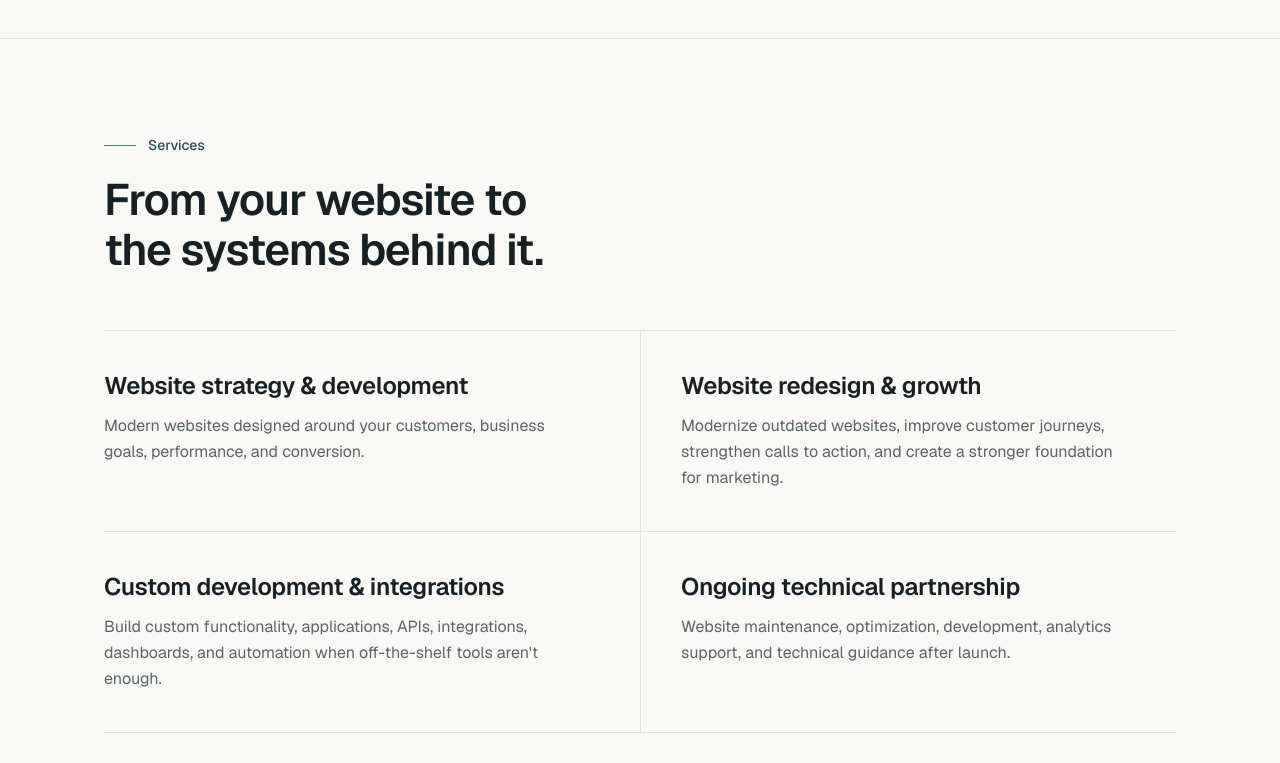
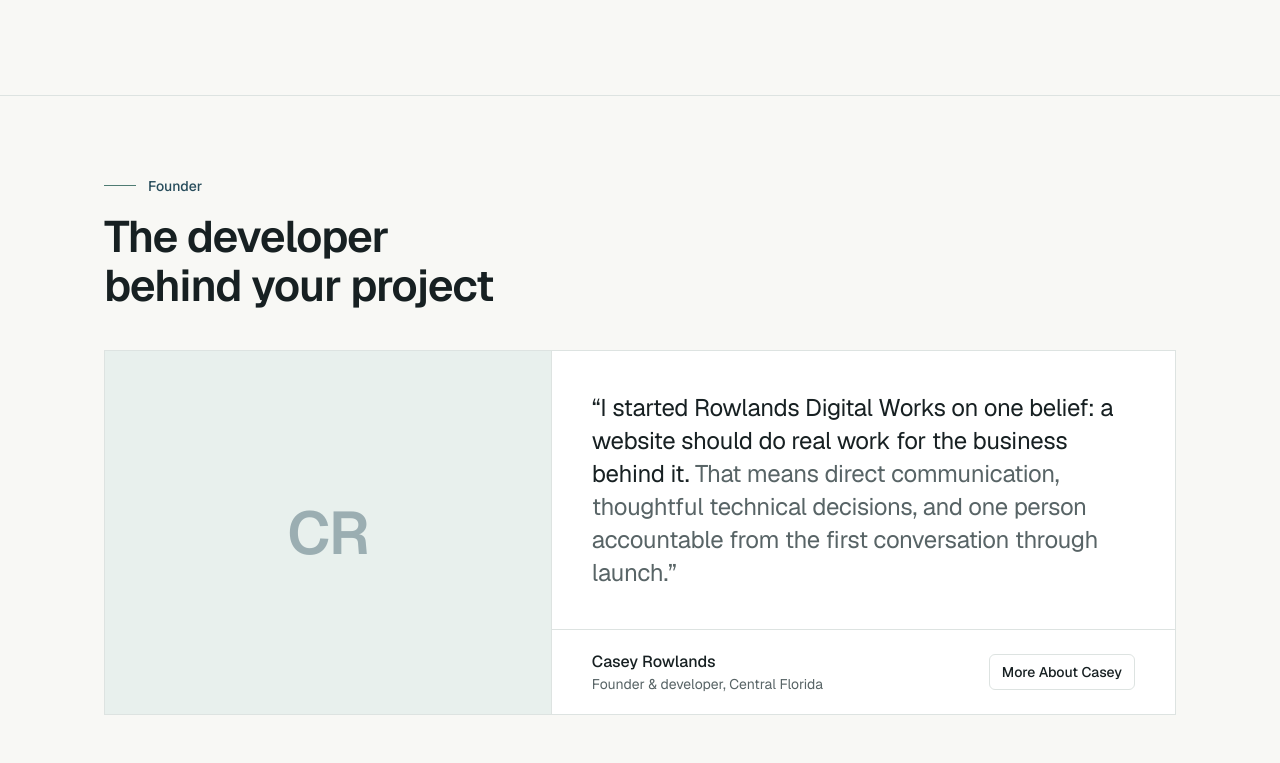
Before and after one commit to CaseyR1221/rowlands-digital, a Next.js app: page / in a window 1280 px wide. Shown: the part 1657-2420 px from the top of the page. Built offline with nearby package versions, Linux system fonts and the light colour scheme.

Commit message:
removed some sections from the homepage and began to clean up components to reduce page length

```diff
--- a/app/page.tsx
+++ b/app/page.tsx
@@ -1,10 +1,7 @@
 import { Hero } from "@/components/home/hero";
 import { Positioning } from "@/components/home/positioning";
 import { ServicesOverview } from "@/components/home/services-overview";
-import { IndustryExperience } from "@/components/home/industry-experience";
-import { WhyWorkTogether } from "@/components/home/why-work-together";
 import { FounderSection } from "@/components/home/founder-section";
-import { Process } from "@/components/home/process";
 import { WebsiteReviewCta } from "@/components/home/website-review-cta";
 import { FinalCta } from "@/components/home/final-cta";
 import { siteConfig } from "@/lib/site";
@@ -36,11 +33,8 @@
       />
       <Hero />
       <Positioning />
+      <FounderSection />
       <ServicesOverview />
-      <IndustryExperience />
-      <WhyWorkTogether />
-      <FounderSection />
-      <Process />
       <WebsiteReviewCta />
       <FinalCta />
     </main>
--- a/components/home/founder-section.tsx
+++ b/components/home/founder-section.tsx
@@ -6,61 +6,57 @@
 export function FounderSection() {
   return (
     <section className="border-b border-border">
-      <Container className="py-16 sm:py-20 lg:py-24">
-        <div className="grid gap-10 border border-border bg-surface p-6 sm:p-10 lg:grid-cols-12 lg:gap-14 lg:p-14">
+      <Container className="py-14 sm:py-16 lg:py-20">
+        <p className="flex items-center gap-3 text-sm font-medium text-primary">
+          <span aria-hidden="true" className="h-px w-8 bg-accent" />
+          Founder
+        </p>
+
+        <h2 className="mt-4 max-w-xl text-balance text-headline font-semibold text-foreground">
+          The developer behind your project
+        </h2>
+
+        <figure className="mt-8 grid border border-border bg-surface sm:mt-10 md:grid-cols-12">
           {/*
-            Monogram plate. Swap the inner block for a next/image headshot
-            once one exists; the surrounding layout does not need to change.
+            Portrait placeholder. Swap this block for a fill next/image once a
+            headshot exists; the grid cell already sets the shape and height.
           */}
-          <div className="lg:col-span-4">
-            <div className="flex aspect-4/5 max-w-14rem items-center justify-center border border-border bg-accent-soft">
+          <div className="flex aspect-4/3 items-center justify-center bg-accent-soft sm:aspect-16/9 md:col-span-5 md:aspect-auto md:min-h-full">
             <span
               aria-hidden="true"
-                className="text-6xl font-semibold tracking-tight text-primary"
+              className="text-6xl font-semibold tracking-tight text-primary/40"
             >
               CR
             </span>
           </div>
-            <p className="mt-4 font-medium text-foreground">Casey Rowlands</p>
+
+          <div className="flex flex-col border-t border-border md:col-span-7 md:border-t-0 md:border-l">
+            <blockquote className="flex-1 p-7 sm:p-9 lg:p-10">
+              <p className="max-w-2xl text-title leading-snug text-muted-foreground">
+                <span className="text-foreground">
+                  &ldquo;I started Rowlands Digital Works on one belief: a
+                  website should do real work for the business behind it.
+                </span>{" "}
+                That means direct communication, thoughtful technical decisions,
+                and one person accountable from the first conversation through
+                launch.&rdquo;
+              </p>
+            </blockquote>
+
+            <figcaption className="flex flex-wrap items-center justify-between gap-4 border-t border-border px-7 py-5 sm:px-9 lg:px-10">
+              <div>
+                <p className="font-medium text-foreground">Casey Rowlands</p>
                 <p className="text-sm text-muted-foreground">
                   Founder &amp; developer, Central Florida
                 </p>
               </div>
 
-          <div className="lg:col-span-8">
-            <p className="flex items-center gap-3 text-sm font-medium text-primary">
-              <span aria-hidden="true" className="h-px w-8 bg-accent" />
-              Founder-Led
-            </p>
-
-            <h2 className="mt-5 text-balance text-headline font-semibold text-foreground">
-              You&rsquo;ll work directly with the person building your project.
-            </h2>
-
-            <div className="mt-6 max-w-2xl space-y-5 text-lead text-muted-foreground">
-              <p>
-                I&rsquo;m Casey Rowlands, a full-stack web developer based in
-                Central Florida. I&rsquo;ve spent my career building and
-                operating production websites and digital systems, including
-                extensive work supporting the chiropractic industry.
-              </p>
-              <p>
-                I started Rowlands Digital Works to give growing businesses
-                access to experienced web development without the layers and
-                overhead of a traditional agency. That means direct
-                communication, thoughtful technical decisions, and one person
-                accountable for understanding the problem and carrying the
-                solution through to launch.
-              </p>
-            </div>
-
-            <div className="mt-8">
-              <Button asChild variant="outline" size="lg">
+              <Button asChild variant="outline">
                 <Link href="/about">More About Casey</Link>
               </Button>
+            </figcaption>
           </div>
-          </div>
-        </div>
+        </figure>
       </Container>
     </section>
   );
--- a/components/home/services-overview.tsx
+++ b/components/home/services-overview.tsx
@@ -3,23 +3,38 @@
 import { Container } from "@/components/container";
 import { SectionHeading } from "@/components/section-heading";
 import { Button } from "@/components/ui/button";
+import { Card, CardContent } from "@/components/ui/card";
+import { cn } from "@/lib/utils";
 
+/*
+ * Bento placement is deliberate rather than uniform: `wide` cells take four of
+ * the six columns and split their contents into two inner columns, so the two
+ * cell shapes alternate down the grid. `featured` tints the flagship service.
+ */
 const SERVICES = [
   {
     title: "Website strategy & development",
     body: "Modern websites designed around your customers, business goals, performance, and conversion.",
+    wide: true,
+    featured: true,
   },
   {
     title: "Website redesign & growth",
     body: "Modernize outdated websites, improve customer journeys, strengthen calls to action, and create a stronger foundation for marketing.",
+    wide: false,
+    featured: false,
   },
   {
     title: "Custom development & integrations",
     body: "Build custom functionality, applications, APIs, integrations, dashboards, and automation when off-the-shelf tools aren't enough.",
+    wide: false,
+    featured: false,
   },
   {
     title: "Ongoing technical partnership",
     body: "Website maintenance, optimization, development, analytics support, and technical guidance after launch.",
+    wide: true,
+    featured: false,
   },
 ];
 
@@ -32,18 +47,49 @@
           title="From your website to the systems behind it."
         />
 
-        <ul className="mt-12 grid border-t border-border sm:mt-14 sm:grid-cols-2">
+        <ul className="mt-12 grid gap-4 sm:mt-14 sm:grid-cols-2 sm:gap-5 lg:grid-cols-6">
           {SERVICES.map((service) => (
             <li
               key={service.title}
-              className="border-b border-border py-8 sm:py-10 sm:odd:pr-10 sm:even:border-l sm:even:pl-10"
+              className={cn(
+                "lg:col-span-2",
+                service.wide && "sm:col-span-2 lg:col-span-4",
+              )}
             >
-              <h3 className="text-title font-semibold text-foreground">
-                {service.title}
-              </h3>
-              <p className="mt-3 max-w-md leading-relaxed text-muted-foreground">
-                {service.body}
-              </p>
+              <Card
+                className={cn(
+                  "h-full justify-center rounded-2xl border border-border ring-0 [--card-spacing:--spacing(6)] sm:[--card-spacing:--spacing(8)]",
+                  service.featured &&
+                    "border-accent/30 bg-accent-soft lg:[--card-spacing:--spacing(10)]",
+                )}
+              >
+                <CardContent
+                  className={cn(
+                    service.wide &&
+                      "lg:grid lg:grid-cols-5 lg:items-baseline lg:gap-x-8",
+                  )}
+                >
+                  <h3
+                    className={cn(
+                      "text-title font-semibold text-balance text-foreground",
+                      service.wide && "lg:col-span-2",
+                    )}
+                  >
+                    {service.title}
+                  </h3>
+                  <p
+                    className={cn(
+                      "mt-3 leading-relaxed text-muted-foreground",
+                      // Wide cells only split into columns at `lg`; until then
+                      // the cap keeps the stacked body at a readable measure.
+                      service.wide &&
+                        "max-w-prose lg:col-span-3 lg:mt-0 lg:text-lead",
+                    )}
+                  >
+                    {service.body}
+                  </p>
+                </CardContent>
+              </Card>
             </li>
           ))}
         </ul>
--- a/components/home/why-work-together.tsx
+++ /dev/null
@@ -1,47 +0,0 @@
-import { Container } from "@/components/container";
-import { SectionHeading } from "@/components/section-heading";
-
-const DIFFERENTIATORS = [
-  {
-    title: "Work directly with the developer",
-    body: "No account-manager handoffs or layers of communication. Clients work directly with the person designing and building the solution.",
-  },
-  {
-    title: "Business before technology",
-    body: "Start with the objective, customer journey, and business problem before deciding what technology should be used.",
-  },
-  {
-    title: "More than a website builder",
-    body: "Full-stack experience makes it possible to solve problems involving APIs, databases, CMS platforms, analytics, integrations, automation, and custom software.",
-  },
-  {
-    title: "Built for life after launch",
-    body: "The work doesn't stop when the site goes live. Performance, maintainability, analytics, reliability, and ongoing improvements are part of building something useful long-term.",
-  },
-];
-
-export function WhyWorkTogether() {
-  return (
-    <section className="border-b border-border">
-      <Container className="py-16 sm:py-20 lg:py-24">
-        <SectionHeading title="A different kind of development partner." />
-
-        <dl className="mt-12 border-t border-border sm:mt-14">
-          {DIFFERENTIATORS.map((item) => (
-            <div
-              key={item.title}
-              className="grid gap-3 border-b border-border py-8 lg:grid-cols-12 lg:gap-12 lg:py-9"
-            >
-              <dt className="text-title font-semibold text-foreground lg:col-span-4">
-                {item.title}
-              </dt>
-              <dd className="max-w-2xl leading-relaxed text-muted-foreground lg:col-span-8">
-                {item.body}
-              </dd>
-            </div>
-          ))}
-        </dl>
-      </Container>
-    </section>
-  );
-}
--- /dev/null
+++ b/components/ui/card.tsx
@@ -0,0 +1,38 @@
+import * as React from "react";
+
+import { cn } from "@/lib/utils";
+
+/**
+ * Flat panel surface. The default ring is swapped for a hairline border at the
+ * call site so cards match the rules used elsewhere on the site, and
+ * `--card-spacing` drives the padding rhythm.
+ */
+function Card({
+  className,
+  size = "default",
+  ...props
+}: React.ComponentProps<"div"> & { size?: "default" | "sm" }) {
+  return (
+    <div
+      data-slot="card"
+      data-size={size}
+      className={cn(
+        "group/card flex flex-col gap-(--card-spacing) overflow-hidden rounded-xl bg-card py-(--card-spacing) text-sm text-card-foreground ring-1 ring-foreground/10 [--card-spacing:--spacing(4)] has-[>img:first-child]:pt-0 data-[size=sm]:[--card-spacing:--spacing(3)] *:[img:first-child]:rounded-t-xl *:[img:last-child]:rounded-b-xl",
+        className,
+      )}
+      {...props}
+    />
+  );
+}
+
+function CardContent({ className, ...props }: React.ComponentProps<"div">) {
+  return (
+    <div
+      data-slot="card-content"
+      className={cn("px-(--card-spacing)", className)}
+      {...props}
+    />
+  );
+}
+
+export { Card, CardContent };
--- a/lib/utils.ts
+++ b/lib/utils.ts
@@ -1,4 +1,17 @@
-import { twMerge } from "tailwind-merge";
+import { extendTailwindMerge } from "tailwind-merge";
+
+/*
+ * The fluid display scale lives in globals.css, so tailwind-merge has no way to
+ * know `text-title` is a font size. Left unregistered it reads as a text color
+ * and gets dropped whenever a colour appears later in the same `cn()` call.
+ */
+const twMerge = extendTailwindMerge({
+  extend: {
+    classGroups: {
+      "font-size": [{ text: ["display", "headline", "title", "lead"] }],
+    },
+  },
+});
 
 type ClassValue =
   | string
```
Also changed, not shown: components/home/hero.tsx (+9 -3 lines). Lines whose indentation alone changed are shown as unchanged.
